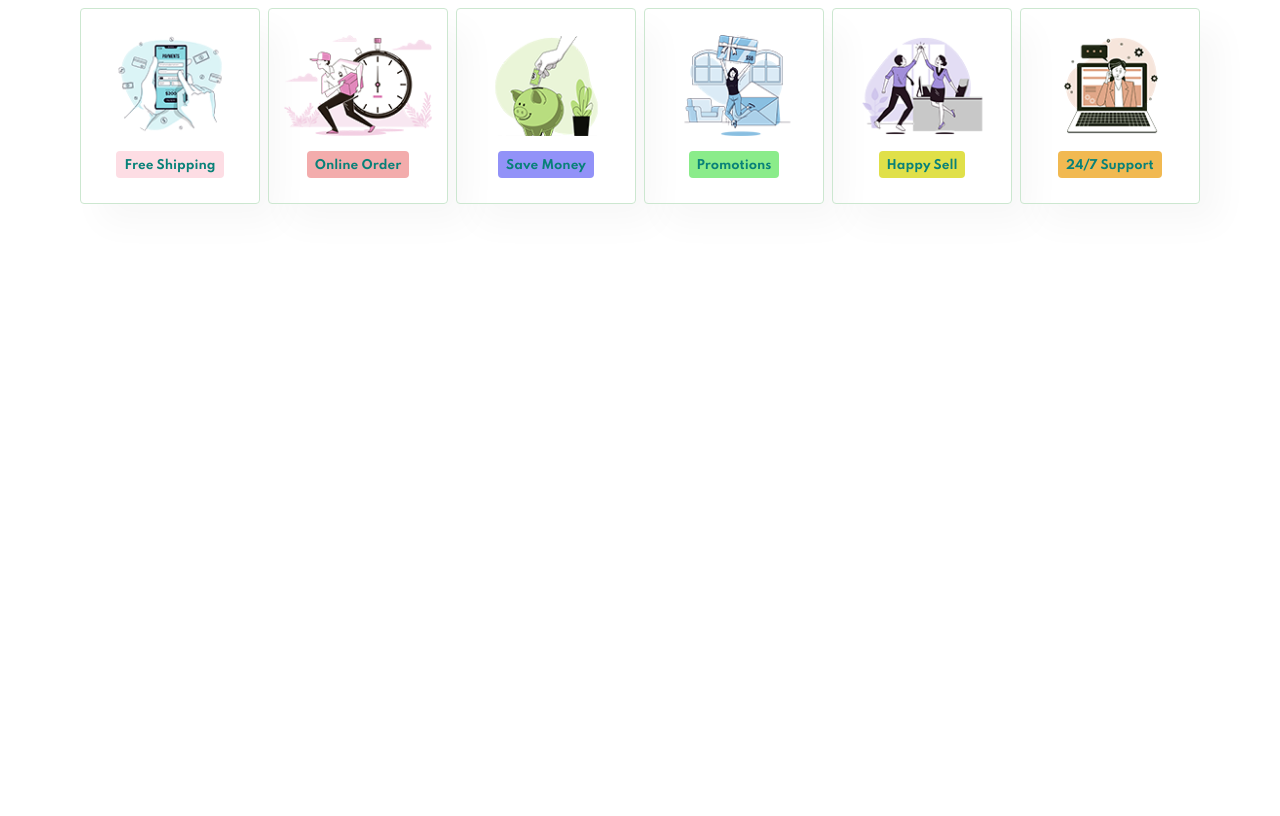
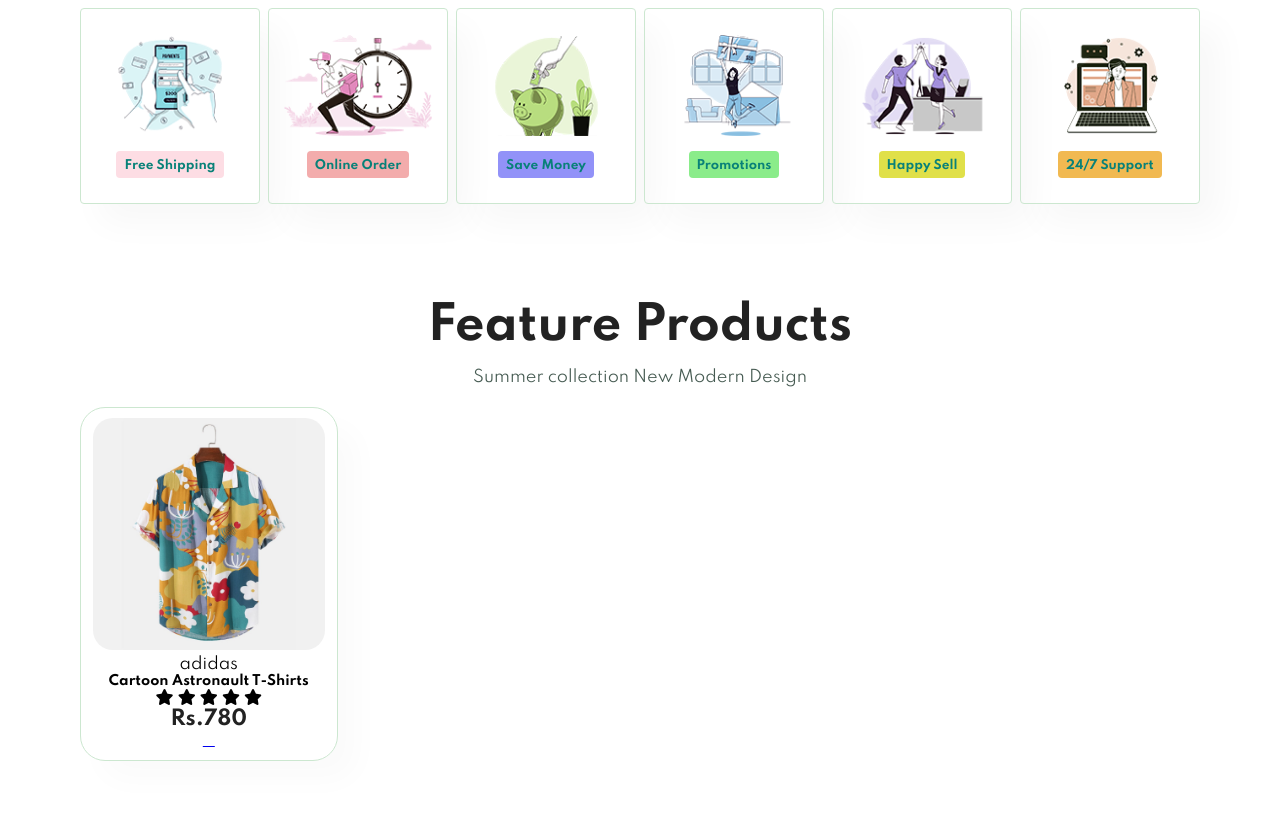
Before and after one commit to Roshu-3158/Eccomerece-website, a plain HTML site: page index.html in a window 1280 px wide. Shown: the part 852-1668 px from the top of the page. Before the commit the page ends 1111 px from the top, so only its background shows below. Drawn offline with Linux system fonts and the light colour scheme.

Commit message:
adding feature product section - 1

```diff
--- a/index.html
+++ b/index.html
@@ -72,6 +72,33 @@
 
     </section>
 
+    <!-- Feature products section  -->
+
+    <section id="product1" class="section-p1">
+        <h2>Feature Products</h2>
+        <p>Summer collection New Modern Design</p>
+        <div class="pro-container">
+            <div class="pro">
+                <img src="img/products/f1.jpg" alt="">
+                <div class="des">
+                    <span>adidas</span>
+                    <h5>Cartoon Astronault T-Shirts</h5>
+                    <div class="star">
+                        <i class="fa fa-star"></i>
+                        <i class="fa fa-star"></i>
+                        <i class="fa fa-star"></i>
+                        <i class="fa fa-star"></i>
+                        <i class="fa fa-star"></i>
+                    </div>
+                    <h4>Rs.780</h4>
+                </div>
+                <a href="#"><i class="fal fa-shopping-cart"></i></a>
+            </div>
+        </div>
+
+    </section>
+
+
 
 
 
--- a/style.css
+++ b/style.css
@@ -194,3 +194,31 @@ body {
   background-color: rgb(241, 185, 81);
 
 }
+
+/* Feature products section   */
+
+#product1{
+  text-align: center;
+}
+
+#product1 .pro{
+  width: 23%;
+  min-width: 250px;
+  padding: 10px 12px;
+  border: 1px solid #cce7d0;
+  border-radius: 25px;
+  cursor: pointer;
+  box-shadow: 20px 20px 30px rgb(0, 0, 0,0.02);
+  margin: 15px 0;
+  transition: 0.2s ease;
+}
+
+#product1 .pro:hover{
+  box-shadow: 20px 20px 30px rgba(0, 0, 0, 0.06);
+}
+
+#product1 .pro img{
+  width: 100%;
+  border-radius: 20px;
+
+}
```
